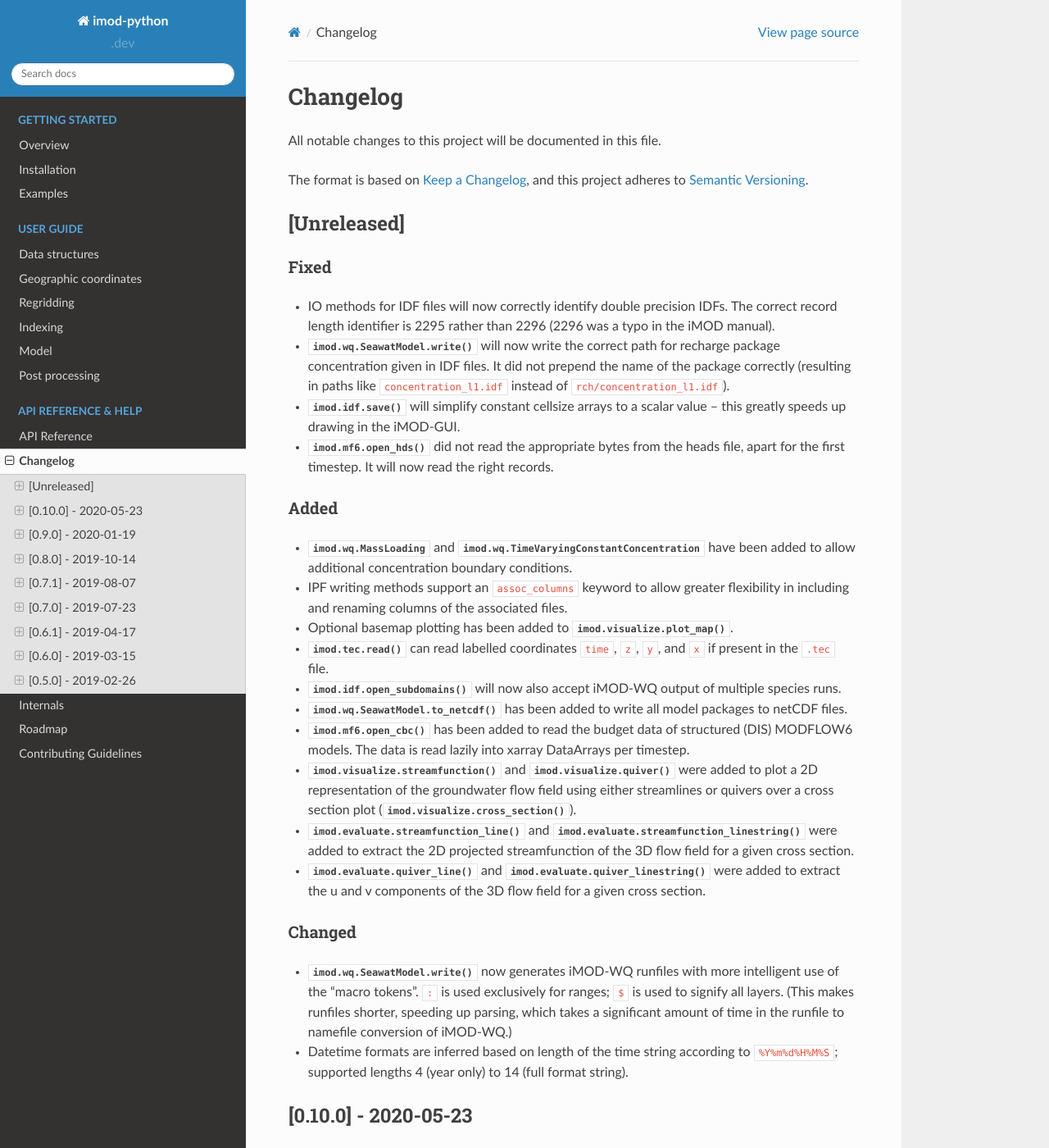
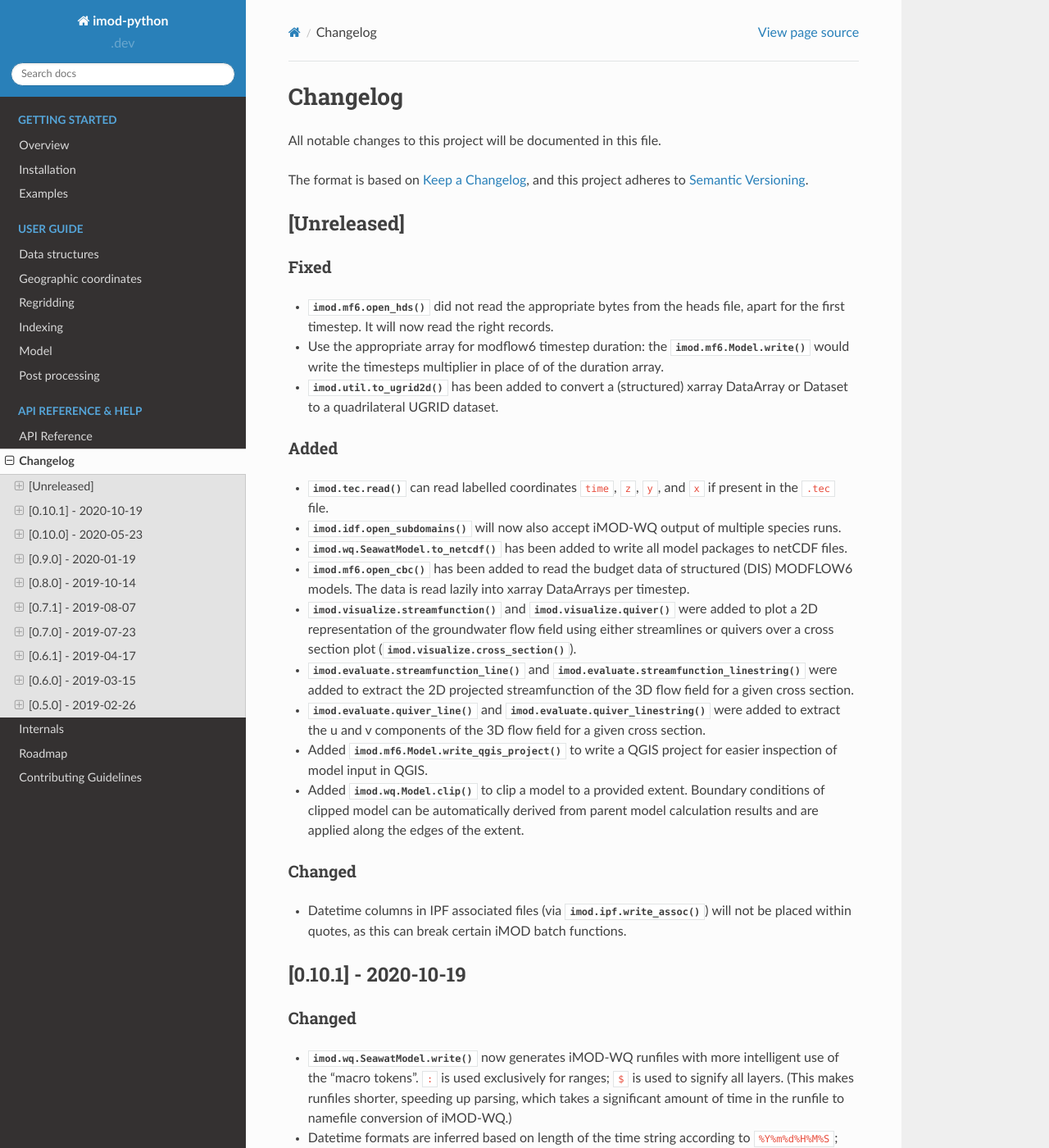
Before and after one commit to Deltares/imod-python, a Sphinx documentation site: the page built from docs/changelog.rst, in a window 1280 px wide and 1400 px high. Shown: the whole window at 82% size. Built offline with Sphinx 7.4.7 and the Read the Docs theme 2.0.0, drawn with Linux system fonts in a browser that asks for light colours; the version number could not be read and is left out; some of the changed text lies outside the part shown.

Commit message:
Update changelog for 2021-01-08

```diff
--- a/docs/changelog.rst
+++ b/docs/changelog.rst
@@ -11,33 +11,23 @@ The format is based on `Keep a Changelog`_, and this project adheres to
 
 Fixed
 ~~~~~
--  IO methods for IDF files will now correctly identify double precision IDFs.
-   The correct record length identifier is 2295 rather than 2296 (2296 was a
-   typo in the iMOD manual).
--  :meth:`imod.wq.SeawatModel.write()` will now write the correct path for
-   recharge package concentration given in IDF files. It did not prepend the
-   name of the package correctly (resulting in paths like
-   ``concentration_l1.idf`` instead of ``rch/concentration_l1.idf``).
--  :meth:`imod.idf.save()` will simplify constant cellsize arrays to a scalar
-   value -- this greatly speeds up drawing in the iMOD-GUI.
--  :meth:`imod.mf6.open_hds()` did not read the appropriate bytes from the
+-  :func:`imod.mf6.open_hds()` did not read the appropriate bytes from the
    heads file, apart for the first timestep. It will now read the right records.
+-  Use the appropriate array for modflow6 timestep duration: the
+   :meth:`imod.mf6.Model.write()` would write the timesteps multiplier in place
+   of of the duration array.
+-  :func:`imod.util.to_ugrid2d()` has been added to convert a (structured) xarray
+   DataArray or Dataset to a quadrilateral UGRID dataset.
 
 Added
 ~~~~~
--  :class:`imod.wq.MassLoading` and
-   :class:`imod.wq.TimeVaryingConstantConcentration` have been added to allow
-   additional concentration boundary conditions.
--  IPF writing methods support an ``assoc_columns`` keyword to allow greater
-   flexibility in including and renaming columns of the associated files.
--  Optional basemap plotting has been added to :meth:`imod.visualize.plot_map()`.
--  :meth:`imod.tec.read` can read labelled coordinates ``time``, ``z``, ``y``,
+-  :func:`imod.tec.read` can read labelled coordinates ``time``, ``z``, ``y``,
    and ``x`` if present in the ``.tec`` file.
--  :meth:`imod.idf.open_subdomains` will now also accept iMOD-WQ output of
+-  :func:`imod.idf.open_subdomains` will now also accept iMOD-WQ output of
    multiple species runs.
 -  :meth:`imod.wq.SeawatModel.to_netcdf()` has been added to write all model
    packages to netCDF files.
--  :meth:`imod.mf6.open_cbc()` has been added to read the budget data of
+-  :func:`imod.mf6.open_cbc()` has been added to read the budget data of
    structured (DIS) MODFLOW6 models. The data is read lazily into xarray
    DataArrays per timestep.
 -  :func:`imod.visualize.streamfunction()` and :func:`imod.visualize.quiver()`
@@ -50,6 +40,21 @@ Added
 -  :func:`imod.evaluate.quiver_line()` and :func:`imod.evaluate.quiver_linestring()`
    were added to extract the u and v components of the 3D flow field for a given
    cross section.
+-  Added :meth:`imod.mf6.Model.write_qgis_project()` to write a QGIS project
+   for easier inspection of model input in QGIS.
+-  Added :meth:`imod.wq.Model.clip()` to clip a model to a provided extent.
+   Boundary conditions of clipped model can be automatically derived from parent
+   model calculation results and are applied along the edges of the extent.
+
+Changed
+~~~~~~~
+
+-  Datetime columns in IPF associated files (via
+   :func:`imod.ipf.write_assoc()`) will not be placed within quotes, as this can
+   break certain iMOD batch functions.
+
+[0.10.1] - 2020-10-19
+---------------------
 
 Changed
 ~~~~~~~
@@ -60,6 +65,27 @@ Changed
    to namefile conversion of iMOD-WQ.)
 -  Datetime formats are inferred based on length of the time string according to
    ``%Y%m%d%H%M%S``; supported lengths 4 (year only) to 14 (full format string).
+
+Added
+~~~~~
+-  :class:`imod.wq.MassLoading` and
+   :class:`imod.wq.TimeVaryingConstantConcentration` have been added to allow
+   additional concentration boundary conditions.
+-  IPF writing methods support an ``assoc_columns`` keyword to allow greater
+   flexibility in including and renaming columns of the associated files.
+-  Optional basemap plotting has been added to :meth:`imod.visualize.plot_map()`.
+
+Fixed
+~~~~~
+-  IO methods for IDF files will now correctly identify double precision IDFs.
+   The correct record length identifier is 2295 rather than 2296 (2296 was a
+   typo in the iMOD manual).
+-  :meth:`imod.wq.SeawatModel.write()` will now write the correct path for
+   recharge package concentration given in IDF files. It did not prepend the
+   name of the package correctly (resulting in paths like
+   ``concentration_l1.idf`` instead of ``rch/concentration_l1.idf``).
+-  :meth:`imod.idf.save()` will simplify constant cellsize arrays to a scalar
+   value -- this greatly speeds up drawing in the iMOD-GUI.
 
 [0.10.0] - 2020-05-23
 ---------------------
```
